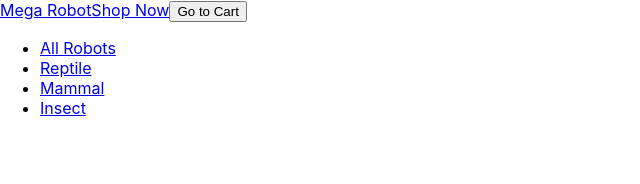
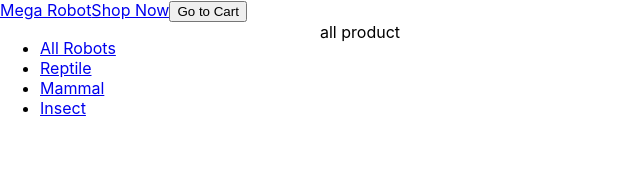
Before and after one commit to SonDo580/shopping-cart, a React (Create React App) app: page /catalog in a window 1280 px wide. Shown: the top 184 px of the page, without its empty margins (0-640 px from the left). Built offline with nearby package versions, Linux system fonts and the light colour scheme.

Commit message:
Display 'all product' when category is undefined

```diff
--- a/src/components/List.js
+++ b/src/components/List.js
@@ -2,8 +2,10 @@
 import { useParams } from "react-router-dom";
 
 export default function List() {
-  const { category } = useParams("category");
-  console.log(category);
+  let { category } = useParams("category");
+  if (category === undefined) {
+    category = "all product";
+  }
 
   return <div>{category}</div>;
 }
```
